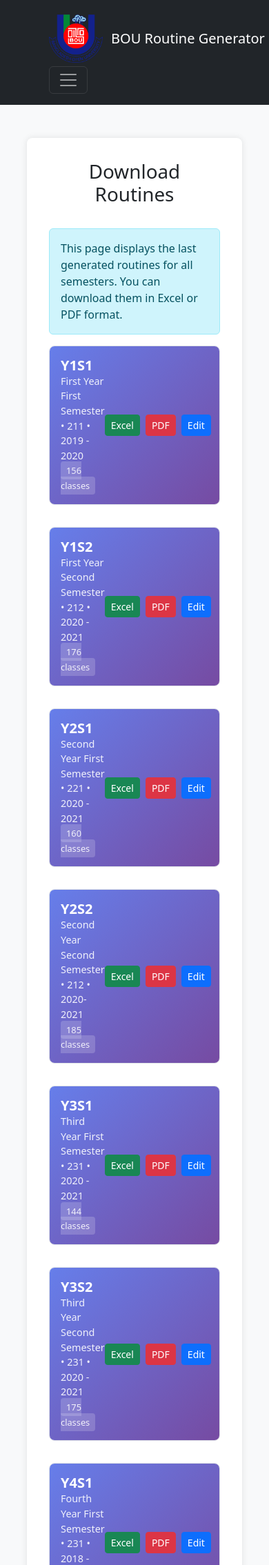
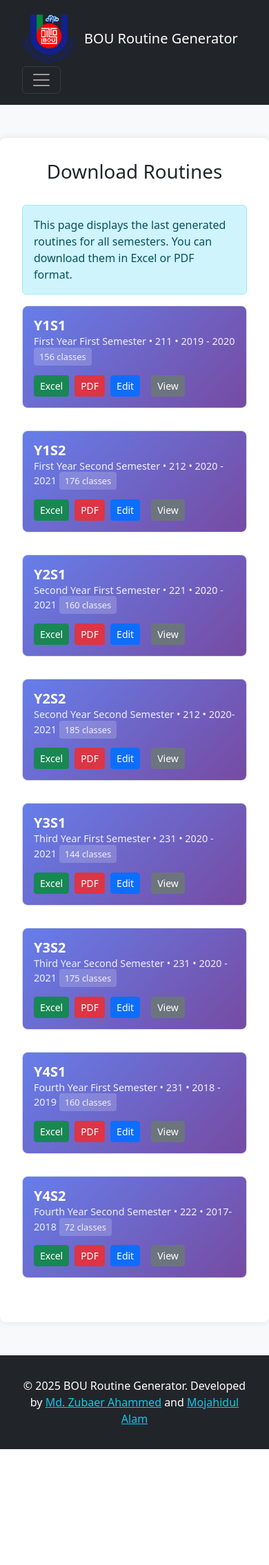
Before and after one commit to zubaer-ahammed/Academic-Routine-Automation-System, a Django app: page /download-routines/ in a window 390 px wide. Shown: the top 2269 px of the page at 69% size. After the commit the page ends 2101 px from the top, so only its background shows below. Run offline with Django 4.2, Linux system fonts and the light colour scheme; a user stored in the database is signed in; data comes from the database, SQL or seed files in the repository; both versions use the stored data as it was after the commit; parts of the project's set-up code (start-up, migrations or seed data) failed here and were passed over; some libraries are stand-ins or nearby versions.

Commit message:
Mobile UI optimization

```diff
--- a/templates/bou_routines_app/download_routines.html
+++ b/templates/bou_routines_app/download_routines.html
@@ -11,19 +11,19 @@
             background-color: #f8f9fa;
         }
         .container {
-            max-width: 1200px;
+            max-width: 900px;
             margin: auto;
             padding: 2rem;
         }
         .container-bou {
-            max-width: 80%;
+            min-width: 80%;
         }
         .bou-header {
             padding-top: 0.5em;
             padding-bottom: 0.5em;
         }
         .container-box-bou {
-            max-width: 80%;
+            min-width: 80%;
             margin-top: 3rem;
             background: #fff;
             padding: 2rem;
@@ -52,6 +52,10 @@
             display: flex;
             justify-content: space-between;
             align-items: center;
+            display: -webkit-flex;
+            display: flex;
+            display: -moz-flex;
+            flex-wrap: wrap;
         }
         .semester-title {
             font-size: 1.25rem;
@@ -121,6 +125,16 @@
         .semester-card .table-bordered tr td {
             border-color: #ccc;
         }
+        .bou-footer-container {
+            padding-bottom: 1em;
+            padding-top: 1em;
+        }
+        @media screen and (max-width: 480px) {
+            .download-buttons {
+                margin-top: 1em;
+            }
+        }
+
     </style>
 </head>
 <body>
@@ -278,7 +292,7 @@
 
     <!-- Copyright Footer -->
     <footer class="bg-dark text-white text-center py-3 mt-5">
-        <div class="container">
+        <div class="container bou-footer-container">
             <p class="mb-0">
                 © <span id="currentYear"></span> BOU Routine Generator. Developed by
                 <a href="https://github.com/zubaer-ahammed/" target="_blank" class="text-info">Md. Zubaer Ahammed</a> and
```
Also changed, not shown: templates/bou_routines_app/generate_routine.html (+23 -3 lines), templates/bou_routines_app/routine_entry.html (+6 -2 lines), templates/bou_routines_app/semester_courses.html (+13 -3 lines), templates/registration/login.html (+23 -5 lines), db.sqlite3.
